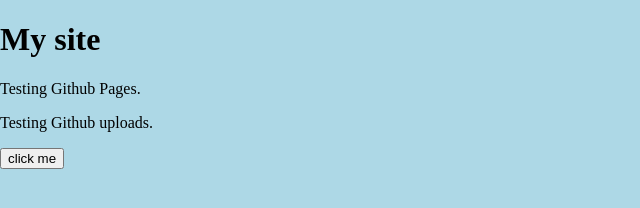
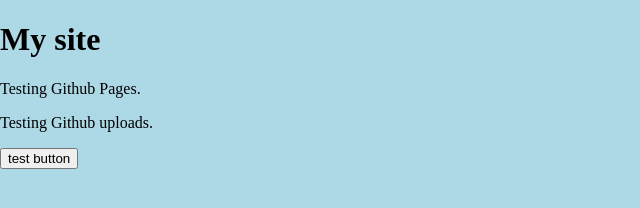
Before and after one commit to david-hards/david-hards.github.io, a plain HTML site: page index.html in a window 1280 px wide. Shown: the full height of the page, 0-640 px from the left. Drawn offline with Linux system fonts and the light colour scheme.

Commit message:
text change to test github load time

```diff
--- a/index.html
+++ b/index.html
@@ -16,7 +16,7 @@
     <h1>My site</h1>
     <p>Testing Github Pages.</p>
     <p>Testing Github uploads.</p>
-    <button onclick="buttonTest" id="button1">click me</button>
+    <button onclick="buttonTest" id="button1">test button</button>
 </div>
 
 </body>
```
